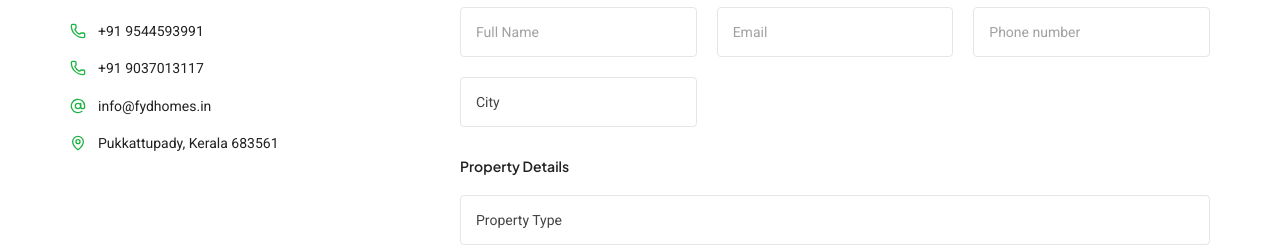
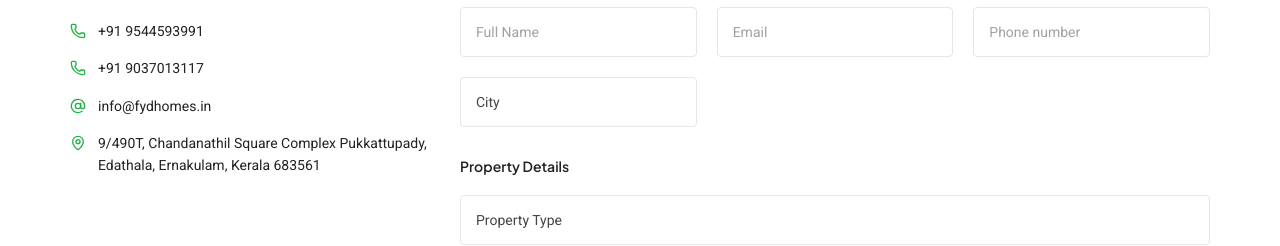
Before and after one commit to ethk66-design/fydhomes, a Next.js app: page /contact in a window 1280 px wide. Shown: the part 980-1226 px from the top of the page. Built offline with nearby package versions, Linux system fonts and the light colour scheme; no server answers; the database is empty.

Commit message:
chore: update company physical address across all contact sections

```diff
--- a/src/components/sections/contact-details-form.tsx
+++ b/src/components/sections/contact-details-form.tsx
@@ -128,7 +128,7 @@ const ContactDetailsForm = () => {
                   rel="noopener noreferrer"
                   className="hover:text-[#1db043] transition-colors duration-200"
                 >
-                  Pukkattupady, Kerala 683561
+                  9/490T, Chandanathil Square Complex Pukkattupady, Edathala, Ernakulam, Kerala 683561
                 </a>
               </li>
             </ul>
--- a/src/components/sections/contact-form.tsx
+++ b/src/components/sections/contact-form.tsx
@@ -45,7 +45,7 @@ const ContactForm = () => {
                   rel="noopener noreferrer"
                   className="text-[#222222] text-[13px] sm:text-[14px] hover:text-[#1db345] transition-colors"
                 >
-                  Pukkattupady, Kerala 683561
+                  9/490T, Chandanathil Square Complex Pukkattupady, Edathala, Ernakulam, Kerala 683561
                 </a>
               </li>
             </ul>
--- a/src/components/sections/contact-info-form.tsx
+++ b/src/components/sections/contact-info-form.tsx
@@ -48,7 +48,7 @@ const ContactInfoForm = () => {
                   rel="noopener noreferrer"
                   className="hover:text-[#1db945] transition-colors"
                 >
-                  Pukkattupady, Kerala 683561
+                  9/490T, Chandanathil Square Complex Pukkattupady, Edathala, Ernakulam, Kerala 683561
                 </a>
               </li>
             </ul>
```
